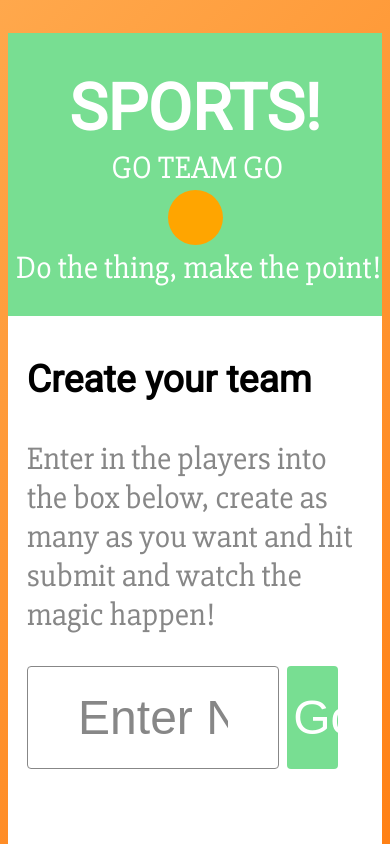
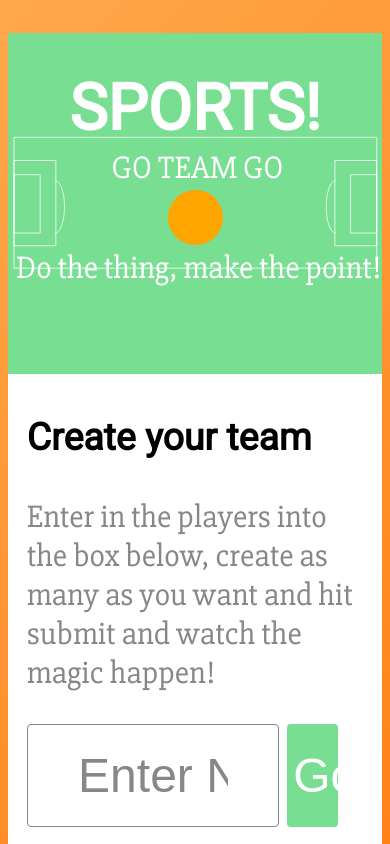
Before and after one commit to sThig/goteam2, a plain HTML site: page index.html in a window 390 px wide. Shown: the top 844 px of the page. Drawn offline with Linux system fonts and the light colour scheme.

Commit message:
added in svg background and fixed responsiveness

```diff
--- a/style.css
+++ b/style.css
@@ -142,7 +142,7 @@ container {
     justify-content: center;
     /*flex-direction: column;*/
     flex-wrap: wrap;
-    width: 50%;
+    width: 500px;
     /*height: 40%;*/
     margin-left: auto;
     margin-right: auto;
@@ -154,10 +154,12 @@ header {
     align-items: center;
     color: white;
     background: #78DE92;
-    height: 191px;
+    height: 183px;
     flex-basis: 100%;
     padding-top: 10px;
     margin-top: 25px;
+    background-image: url(bg.svg);
+    background-repeat:no-repeat;
 }
 
 header h1 {
@@ -352,7 +354,9 @@ entry p {
 
   header {
     height: inherit;
-    padding: 0 0 25px 0;
+    padding: 0 0 83px 0;
+    background-image: url(bg.svg);
+    background-size: 100% 100%;
   }
 
   .theplayer {
```
Also changed, not shown: bg.svg (added), readme.md, 1 other file.
